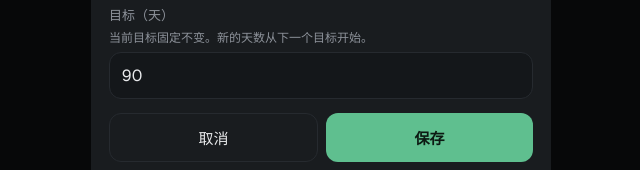
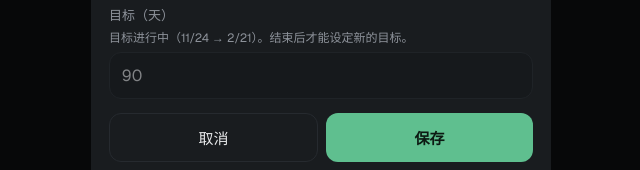
Before and after one commit to croklin09/Tachar-dias, a plain HTML site: page index.html in a window 1280 px wide. Both pictures are taken after a click on the button 850 px from the left and 30 px from the top of the page. Shown: the part 224-394 px from the top of the page, 319-959 px from the left. Drawn offline with nearby package versions, Linux system fonts and the light colour scheme.

Commit message:
Una meta a la vez: bloqueada mientras está activa; al terminar se declara la siguiente (empieza el día que se declara)
Co-Authored-By: Claude Opus 5.5 <noreply@anthropic.com>
Claude-Session: https://claude.ai/code/session_018B4KaomRMwAJtC87iVcqjm

```diff
--- a/index.html
+++ b/index.html
@@ -221,6 +221,7 @@
   .day .rdot{position:absolute;bottom:-1px;left:50%;width:9px;height:9px;margin-left:-4.5px;border-radius:50%;background:var(--rc);box-shadow:0 0 0 2px var(--card);pointer-events:none}
   .day .fit{bottom:8px}
   .day .flag{bottom:6px}
+  #goalIn:disabled{opacity:.5}
 </style>
 </head>
 <body>
@@ -246,6 +247,7 @@
       <div>还剩 <b id="left">90</b></div>
       <div>目标期 <b id="endTxt">-</b></div>
     </div>
+    <button type="button" class="btn ghost" id="newMeta" hidden style="grid-column:1/-1;padding:10px">设定新目标</button>
     <div class="quote"><small id="qDay">第 1 天</small><p id="msg"></p></div>
     <div class="medals" id="medals"></div>
   </section>
@@ -296,8 +298,8 @@
     <label for="startIn">开始日期</label>
     <input type="date" id="startIn">
     <label for="goalIn">目标（天）</label>
-    <p class="note" style="margin:-2px 0 6px">当前目标固定不变。新的天数从下一个目标开始。</p>
-    <input type="number" id="goalIn" min="1" max="999" inputmode="numeric">
+    <p class="note" id="goalNote" style="margin:-2px 0 6px"></p>
+    <input type="number" id="goalIn" name="goal" autocomplete="off" min="1" max="999" inputmode="numeric">
     <div class="row"><button id="closeSet">取消</button><button class="primary" id="saveSet">保存</button></div>
     <div class="memo" style="margin-top:14px">
       <h4>目标记录</h4>
@@ -322,7 +324,7 @@
     <div class="row"><button id="exportBtn">导出备份</button><button id="importBtn">导入</button></div>
     <input type="file" id="importIn" accept="application/json" hidden>
     <div class="row"><button class="danger" id="resetBtn">清除所有记录</button></div>
-    <p class="note" style="text-align:center;margin-top:14px" translate="no">版本 20</p>
+    <p class="note" style="text-align:center;margin-top:14px" translate="no">版本 21</p>
   </div>
 </div>
 <div class="sheet" id="emoSheet" role="dialog" aria-modal="true" aria-labelledby="emoTitle">
@@ -527,6 +529,12 @@ function metaStats(m,uptoK){
   return {good,bad,n,len:daysBetween(m.start,m.end)+1};
 }
 function curMeta(){return state.metas.find(m=>!m.result)||null}
+function declareMeta(len){
+  if(curMeta()){toast('目标进行中，不能设定新的目标');return false}
+  const tk=todayK();len=Math.max(1,Math.min(365,len|0));
+  state.metas.push({start:tk,end:addDays(tk,len-1),len,declared:tk});state.goal=len;state.goalSet=true;save();
+  toast('新目标：'+len+' 天，到 '+parse(addDays(tk,len-1)).toLocaleDateString('zh-CN',{month:'numeric',day:'numeric'}));return true;
+}
 function ensureMetas(celebrate){
   const tk=todayK();let changed=false,last=null;
   if(!state.metas.length){
@@ -536,7 +544,7 @@ function ensureMetas(celebrate){
   let guard=0;
   while(guard++<400){
     const m=curMeta();
-    if(!m){const prev=state.metas[state.metas.length-1];const st=addDays(prev.end,1);const g=Math.max(1,state.goal|0);state.metas.push({start:st,end:addDays(st,g-1),len:g});changed=true;continue}
+    if(!m)break;
     if(m.end<tk){const x=metaStats(m,m.end);m.pct=Math.round(x.good/x.len*100);m.result=metaGrade(m.pct).t;last=m;changed=true;continue}
     break;
   }
@@ -547,7 +555,7 @@ function showMetaResult(m){
   const g=metaGrade(m.pct);
   $('mBig').textContent=m.pct+'%';$('mBig').style.background=g.c;$('mBig').style.fontSize='30px';
   $('mName').textContent='目标结果：'+g.t;
-  $('mSub').textContent=parse(m.start).toLocaleDateString('zh-CN',{month:'short',day:'numeric'})+' 到 '+parse(m.end).toLocaleDateString('zh-CN',{month:'short',day:'numeric'})+'，'+m.len+' 天。新目标已经开始。';
+  $('mSub').textContent=parse(m.start).toLocaleDateString('zh-CN',{month:'short',day:'numeric'})+' 到 '+parse(m.end).toLocaleDateString('zh-CN',{month:'short',day:'numeric'})+'，'+m.len+' 天。现在可以设定新的目标。';
   $('medalSheet').classList.add('open');
 }
 function renderMetaHistory(){
@@ -557,7 +565,7 @@ function renderMetaHistory(){
   done.forEach(m=>{const g=metaGrade(m.pct);const d=document.createElement('div');d.className='mrow';
     d.innerHTML='<span>'+parse(m.start).toLocaleDateString('zh-CN',{month:'numeric',day:'numeric'})+' - '+parse(m.end).toLocaleDateString('zh-CN',{month:'numeric',day:'numeric'})+'</span><b style="color:'+g.c+'">'+g.t+' '+m.pct+'%</b>';box.appendChild(d)});
 }
-function fEnd(){const m=curMeta();if(m)return parse(m.end);const d=new Date();const s=fStreak();const st=new Date();
+function fEnd(){const m=curMeta();if(m)return parse(m.end);return new Date();const d=new Date();const s=fStreak();const st=new Date();
   if(state.foco[key(d)]!=='g')st.setDate(st.getDate()-1);
   st.setDate(st.getDate()-s+1);if(s===0){st.setTime(d.getTime());if(state.foco[key(d)]==='b')st.setDate(st.getDate()+1)}
   st.setDate(st.getDate()+state.goal-1);return st}
@@ -621,16 +629,22 @@ function renderFoco(){
   const s=fStreak(),g=state.goal,f=state.foco,tk=todayK();
   const goods=Object.values(f).filter(v=>v==='g').length,bads=Object.values(f).filter(v=>v==='b').length;
   ensureMetas(false);
-  const M=curMeta(),X=metaStats(M,tk);
-  const elapsed=X.n-(f[tk]?0:1);const pctNow=elapsed>0?Math.round(X.good/elapsed*100):100;
-  const dayIn=daysBetween(M.start,tk)+1;
-  $('streak').textContent=s;$('totalL').textContent='好率';$('total').textContent=(elapsed>0?pctNow:'-')+(elapsed>0?'%':'');
-  $('total').style.color=elapsed>0?metaGrade(pctNow).c:'';
-  $('goalTxt').textContent='第 '+dayIn+' / '+M.len+' 天';$('left').textContent=Math.max(0,X.len-dayIn)+' 天';
-  $('arc').setAttribute('stroke','#5fbf8f');$('arc').style.strokeDashoffset=276.5*(1-Math.min(1,X.good/X.len));
+  const M=curMeta();
+  $('streak').textContent=s;$('totalL').textContent='好率';$('arc').setAttribute('stroke','#5fbf8f');
+  if(M){
+    const X=metaStats(M,tk);const elapsed=X.n-(f[tk]?0:1);const pctNow=elapsed>0?Math.round(X.good/elapsed*100):100;
+    const dayIn=daysBetween(M.start,tk)+1;
+    $('total').textContent=elapsed>0?pctNow+'%':'-';$('total').style.color=elapsed>0?metaGrade(pctNow).c:'';
+    $('goalTxt').textContent='第 '+dayIn+' / '+M.len+' 天';$('left').textContent=Math.max(0,X.len-dayIn)+' 天';
+    $('arc').style.strokeDashoffset=276.5*(1-Math.min(1,X.good/X.len));
+    $('newMeta').hidden=true;
+  }else{
+    $('total').textContent='-';$('total').style.color='';$('goalTxt').textContent='未设定';$('left').textContent='-';
+    $('arc').style.strokeDashoffset=276.5;$('newMeta').hidden=false;
+  }
   const q=message(s,g);$('qDay').textContent='第 '+q.n+' 天'+(q.n>90?'':' / 90');$('msg').textContent=f[tk]==='b'?'一个“错”抹不掉你学到的东西。明天，重新开始第一天。':q.t;
   const endK=key(fEnd());
-  $('endTxt').textContent=parse(M.start).toLocaleDateString('zh-CN',{month:'numeric',day:'numeric'})+' → '+parse(M.end).toLocaleDateString('zh-CN',{month:'numeric',day:'numeric'});
+  $('endTxt').textContent=M?parse(M.start).toLocaleDateString('zh-CN',{month:'numeric',day:'numeric'})+' → '+parse(M.end).toLocaleDateString('zh-CN',{month:'numeric',day:'numeric'}):'-';
   // medallas foco
   const c=$('medals');c.innerHTML='';
   MEDALLAS.forEach(m=>{const on=state.fMedals.includes(m.d);const b=document.createElement('button');
@@ -653,8 +667,8 @@ function renderFoco(){
     if(k>tk){e.classList.add('future');e.disabled=true}if(k===tk){e.classList.add('today');e.setAttribute('aria-current','date')}
     if(f[k]){e.classList.add(f[k]==='g'?'fg':'fb');if(k===fPop)e.classList.add('pop');e.innerHTML='<span class="dn">'+d+'</span><span class="hz">'+(f[k]==='g'?'好':'错')+'</span>'}
     else e.textContent=d;
-    if(k===endK){e.classList.add('goal');e.insertAdjacentHTML('beforeend','<span class="flag">🏁</span>')}
-    if(k>=M.start&&k<=M.end)e.classList.add('inmeta');
+    if(M&&k===endK){e.classList.add('goal');e.insertAdjacentHTML('beforeend','<span class="flag">🏁</span>')}
+    if(M&&k>=M.start&&k<=M.end)e.classList.add('inmeta');
     const mk=state.metas.find(m=>k>=m.start&&k<=m.end);
     if(mk){const col=mk.result?metaGrade(mk.pct).c:'var(--accent)';const cls='rng'+(k===mk.start?' s':'')+(k===mk.end?' e':'')+(mk.result?' past':'');
       e.insertAdjacentHTML('beforeend','<span class="'+cls+'" style="--rc:'+col+'"></span>');
@@ -796,10 +810,13 @@ $('jumpEnd').onclick=()=>{const e=fEnd();view=new Date(e.getFullYear(),e.getMont
 $('prev').onclick=()=>{view.setMonth(view.getMonth()-1);render()};
 $('next').onclick=()=>{view.setMonth(view.getMonth()+1);render()};
 $('title').onchange=e=>{state.title=e.target.value.trim()||'一天一天';save();render()};
-$('openSet').onclick=()=>{renderMetaHistory();renderSosSettings();for(let i=0;i<5;i++)$('r'+i).value=state.reasons[i]||'';$('startIn').value=state.start;$('goalIn').value=state.goal;$('resetBtn').dataset.c='';$('resetBtn').textContent='清除所有记录';$('setSheet').classList.add('open')};
+$('openSet').onclick=()=>{renderMetaHistory();
+  {const m=curMeta(),gi=$('goalIn');gi.disabled=!!m;
+   $('goalNote').textContent=m?('目标进行中（'+parse(m.start).toLocaleDateString('zh-CN',{month:'numeric',day:'numeric'})+' → '+parse(m.end).toLocaleDateString('zh-CN',{month:'numeric',day:'numeric'})+'）。结束后才能设定新的目标。'):'现在没有目标。输入天数并保存，今天开始。';}renderSosSettings();for(let i=0;i<5;i++)$('r'+i).value=state.reasons[i]||'';$('startIn').value=state.start;$('goalIn').value=state.goal;$('resetBtn').dataset.c='';$('resetBtn').textContent='清除所有记录';$('setSheet').classList.add('open')};
 $('closeSet').onclick=()=>{sosStop();$('sosPlayer').pause();$('setSheet').classList.remove('open')};
 $('setSheet').onclick=e=>{if(e.target.id==='setSheet'){sosStop();$('sosPlayer').pause();$('setSheet').classList.remove('open')}};
-$('saveSet').onclick=()=>{state.reasons=[0,1,2,3,4].map(i=>$('r'+i).value.trim()).filter(Boolean);if($('startIn').value)state.start=$('startIn').value;const g=parseInt($('goalIn').value,10);if(g>0&&g!==state.goal){state.goal=g;state.goalSet=true;toast('新的天数从下一个目标开始')}save();render();$('setSheet').classList.remove('open')};
+$('newMeta').onclick=()=>$('openSet').click();
+$('saveSet').onclick=()=>{state.reasons=[0,1,2,3,4].map(i=>$('r'+i).value.trim()).filter(Boolean);if($('startIn').value)state.start=$('startIn').value;if(!curMeta()){const g=parseInt($('goalIn').value,10);if(g>0)declareMeta(g)}save();render();$('setSheet').classList.remove('open')};
 $('resetBtn').onclick=e=>{const b=e.currentTarget;if(b.dataset.c!=='1'){b.dataset.c='1';b.textContent='再点一下确认';return}state.marked=[];state.foco={};save();render();$('setSheet').classList.remove('open')};
 $('exportBtn').onclick=()=>{
   const blob=new Blob([JSON.stringify(state,null,2)],{type:'application/json'});
--- a/sw.js
+++ b/sw.js
@@ -1,4 +1,4 @@
-const CACHE = 'tachar-dias-v20';
+const CACHE = 'tachar-dias-v21';
 const SHELL = ['./', 'index.html', 'manifest.webmanifest', 'icon-192.png', 'icon-512.png', 'icon-192-maskable.png', 'icon-512-maskable.png'];
 
 self.addEventListener('install', e => {
```
